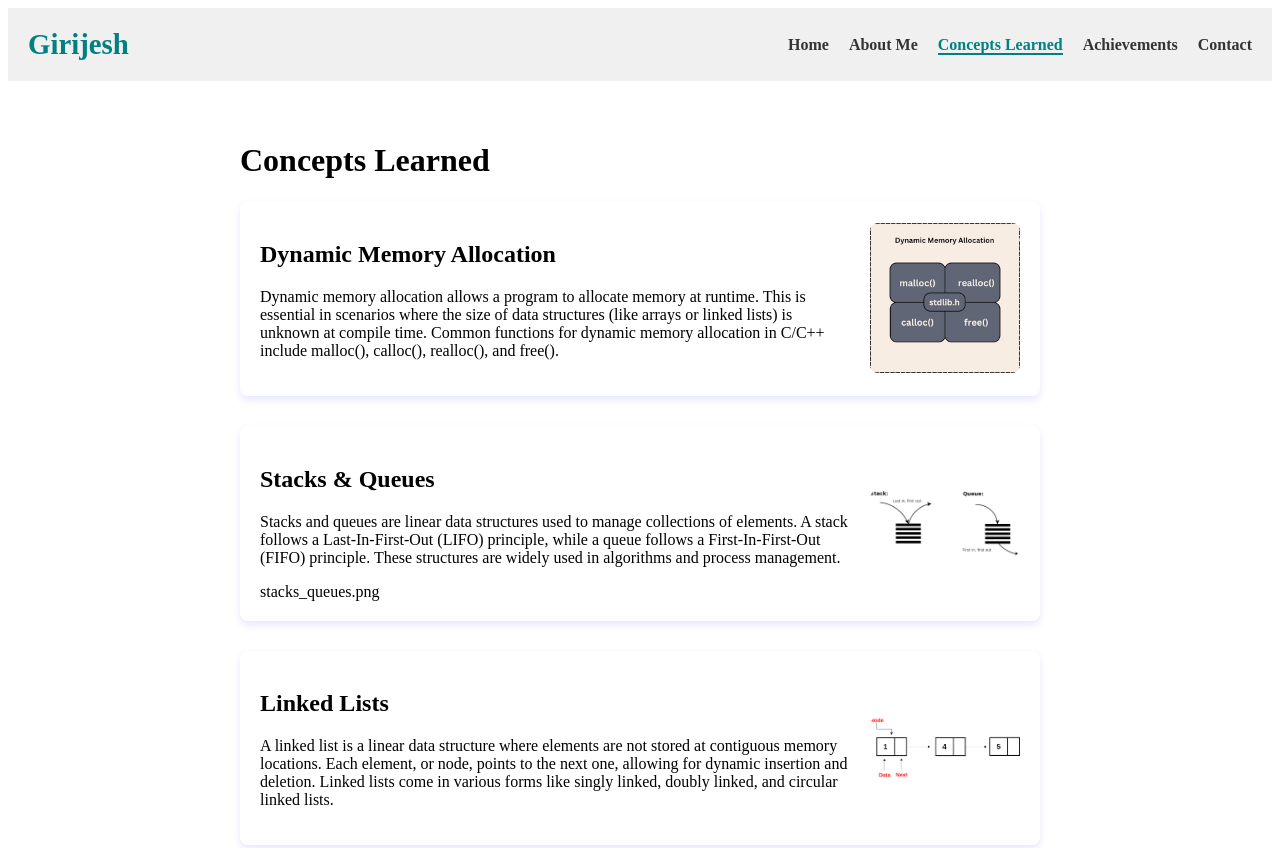
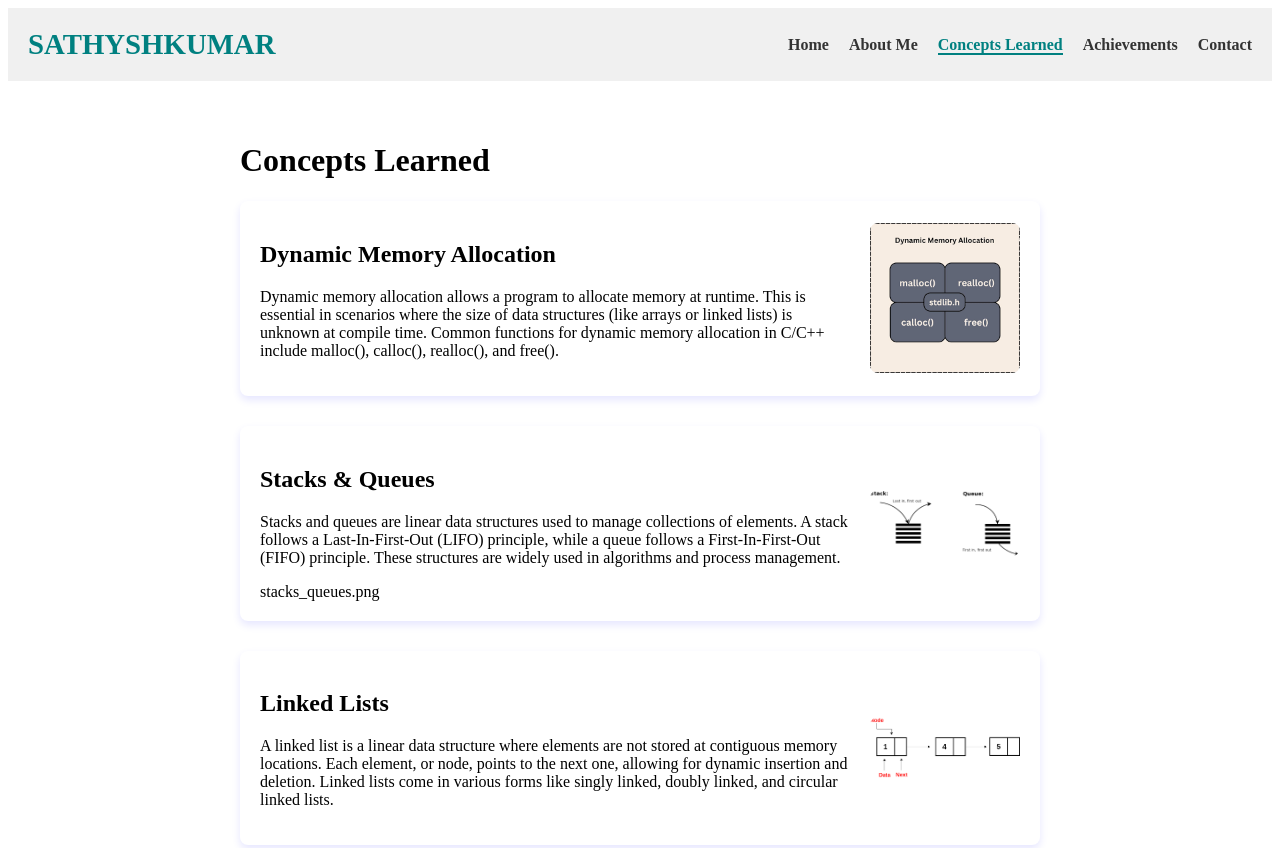
Before and after one commit to sathysh/portfolio2, a plain HTML site: page concepts.html in a window 1280 px wide. Shown: the top 848 px of the page. Drawn offline with Linux system fonts and the light colour scheme; files whose address does not match are found by name.

Commit message:
Update concepts.html

```diff
--- a/concepts.html
+++ b/concepts.html
@@ -11,7 +11,7 @@
 
 <header>
     <div class="header-container">
-        <h1>Girijesh</h1>
+        <h1>SATHYSHKUMAR</h1>
         <nav>
             <ul>
                 <li><a href="index.html" class="home-link">Home</a></li>
```
